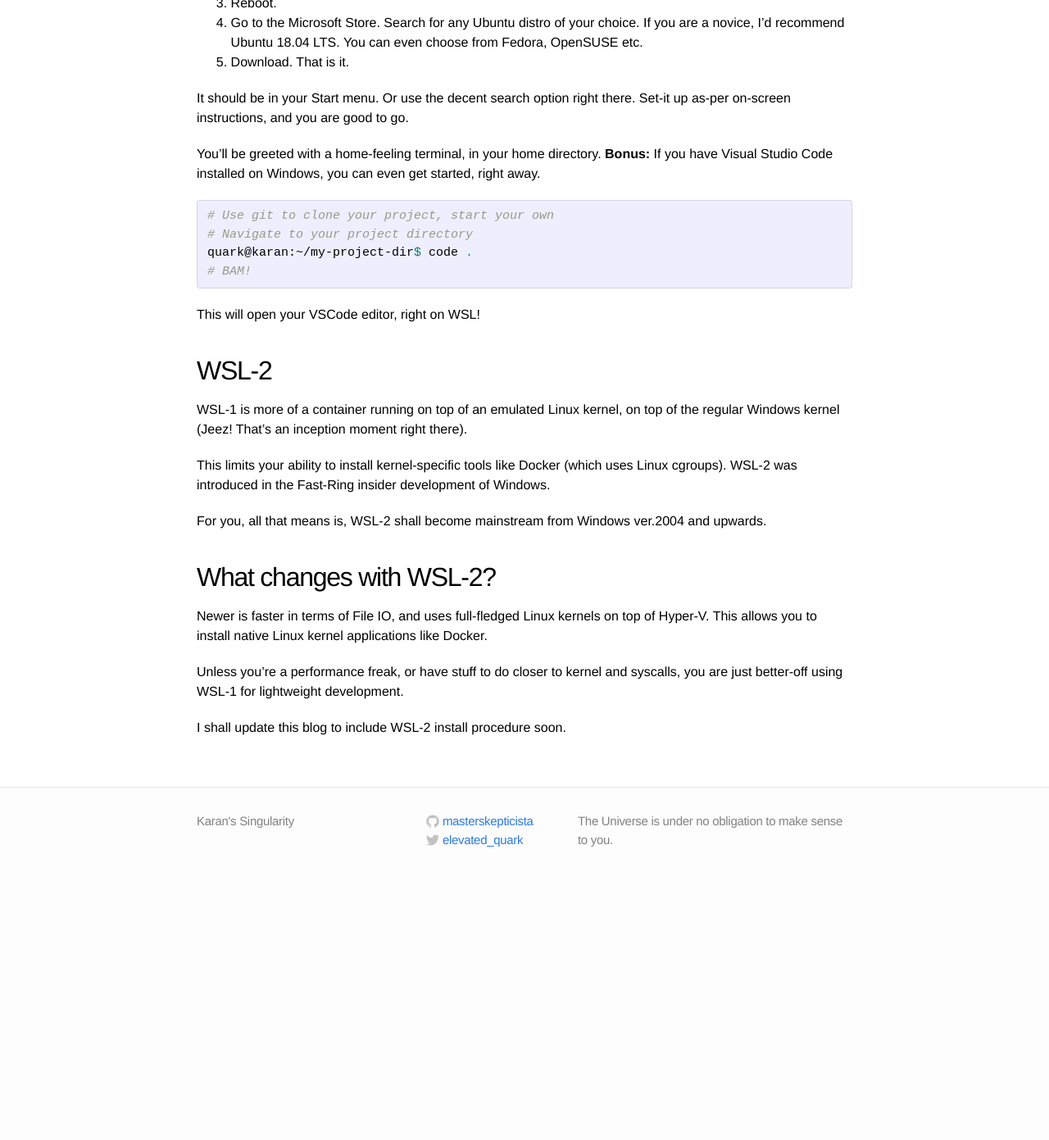
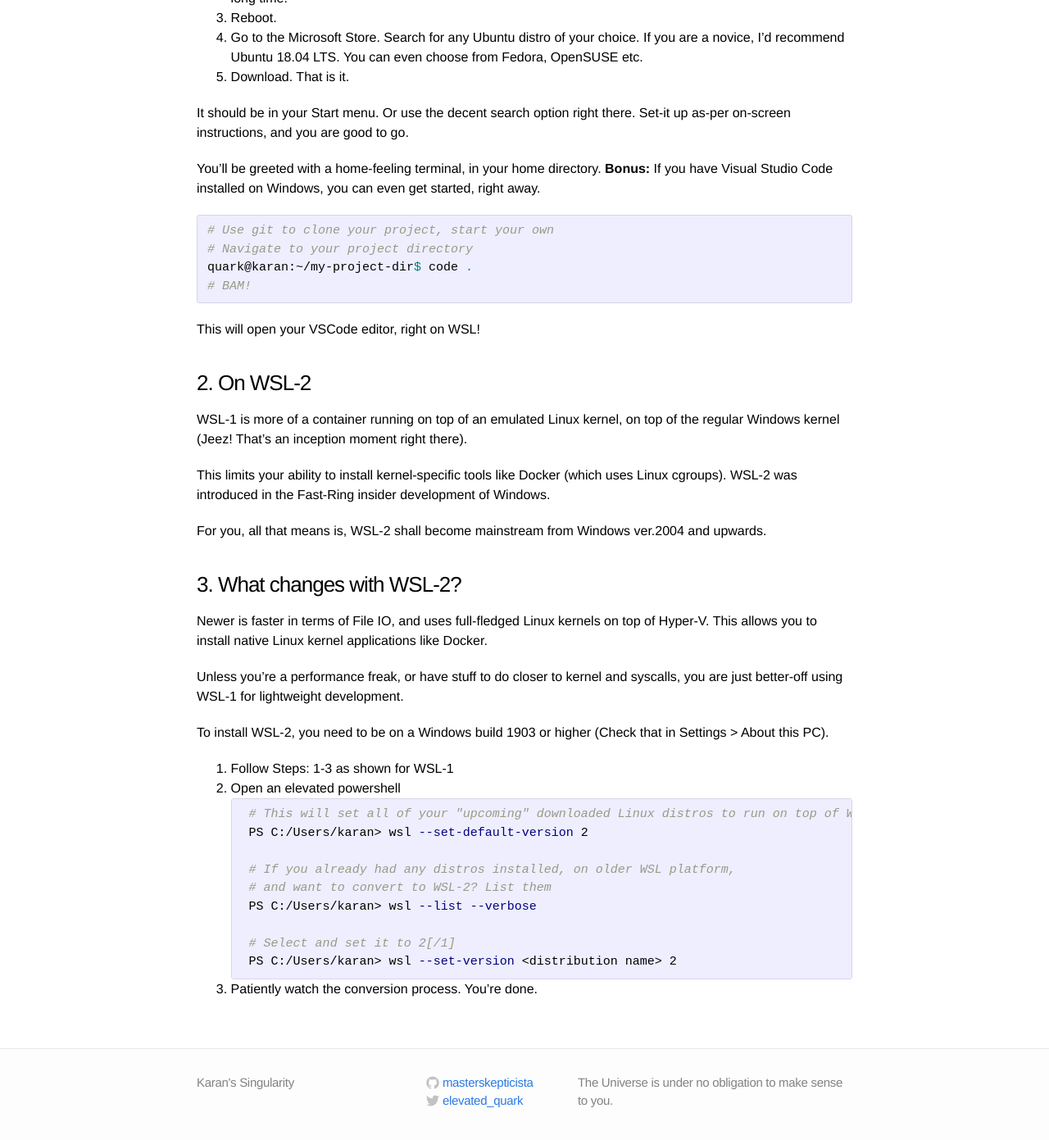
Before and after one commit to MasterSkepticista/singularity, a Jekyll site: the page built from _posts/2020-09-20-wsl-install.md, in a window 1280 px wide and 1400 px high, scrolled down 1485 px. Shown: the top 1391 px of the window at 82% size. Built offline with Jekyll 4.4.1, drawn with Linux system fonts in a browser that asks for light colours; before the commit the page ends 2566 px from its top, so only the background shows below that; some of the changed text lies outside the part shown.

Commit message:
Updated WSL-2 and new Cpp profiling WIP blog

````diff
--- a/_posts/2020-09-20-wsl-install.md
+++ b/_posts/2020-09-20-wsl-install.md
@@ -19,15 +19,15 @@ Now to my surprise, WSL was fast, efficient, and just-what-I-needed to handle my
 
 Then WSL is probably good for you. Steps to install are quite simple.
 
-## Enabling WSL-1* in Windows
+### 1. Enabling WSL-1* in Windows
 1. Now there is an implicit assumption made here. You need to be on a recent 64-bit Windows 10 to install WSL-1 (version 2004 and above for WSL-2).
 2. Fire up `powershell`, as an `Administrator` and paste this command:
     ```bash
-    dism.exe /online /enable-feature /featurename:Microsoft-Windows-Subsystem-Linux /all /norestart
+    >>> dism.exe /online /enable-feature /featurename:Microsoft-Windows-Subsystem-Linux /all /norestart
     ```
     If you prefer the GUI way:
 
-    Start > Search "Turn Windows Features on or off" > Enable "Windows Subsystem for Linux" > OK.
+    Start > Search "Turn Windows Features on or off" > Enable "Windows Subsystem for Linux" (and "Virtual Machine Platform" if present) > OK.
 
     <div class="imgcap">
     <img src="{{ site.baseurl }}/assets/wsl/wsl_enable.png">
@@ -57,7 +57,7 @@ quark@karan:~/my-project-dir$ code .
 ```
 This will open your VSCode editor, right on WSL!
 
-## WSL-2
+### 2. On WSL-2
 
 WSL-1 is more of a container running on top of an emulated Linux kernel, on top of the regular Windows kernel (Jeez! That's an inception moment right there).
 
@@ -65,10 +65,25 @@ This limits your ability to install kernel-specific tools like Docker (which use
 
 For you, all that means is, WSL-2 shall become mainstream from Windows ver.2004 and upwards.
 
-## What changes with WSL-2?
+### 3. What changes with WSL-2?
 
 Newer is faster in terms of File IO, and uses full-fledged Linux kernels on top of Hyper-V. This allows you to install native Linux kernel applications like Docker.
 
 Unless you're a performance freak, or have stuff to do closer to kernel and syscalls, you are just better-off using WSL-1 for lightweight development.
 
-I shall update this blog to include WSL-2 install procedure soon.
+To install WSL-2, you need to be on a Windows build 1903 or higher (Check that in Settings > About this PC).
+
+1. Follow Steps: 1-3 as shown for WSL-1
+2. Open an elevated powershell
+    ```bash
+    # This will set all of your "upcoming" downloaded Linux distros to run on top of WSL-2
+    PS C:/Users/karan> wsl --set-default-version 2
+
+    # If you already had any distros installed, on older WSL platform,
+    # and want to convert to WSL-2? List them
+    PS C:/Users/karan> wsl --list --verbose
+
+    # Select and set it to 2[/1]
+    PS C:/Users/karan> wsl --set-version <distribution name> 2
+    ```
+3. Patiently watch the conversion process. You're done.
````
Also changed, not shown: _posts/2020-09-20-jekyll-tutorial.md (+20 -9 lines), _posts/2020-10-18-profiling-chrome.md (added, +143 -0 lines).
